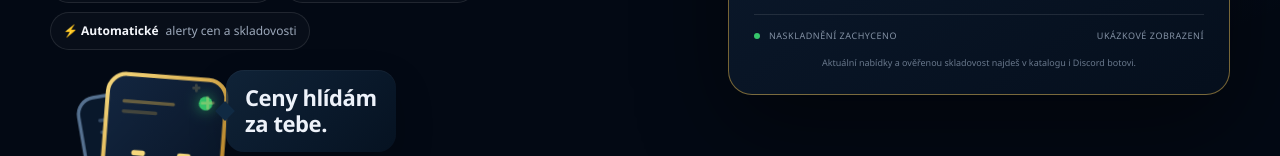
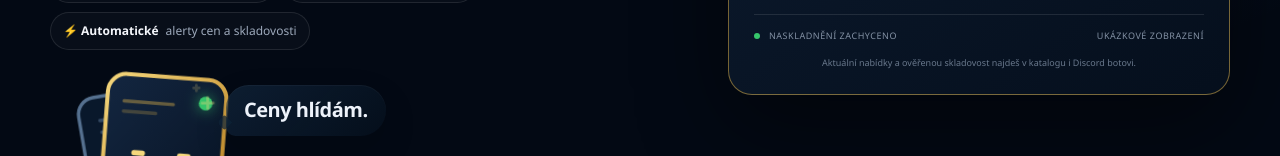
Before and after one commit to Dagy-1/tcg-ceny-web, a Next.js app: page / in a window 1280 px wide. Shown: the part 644-800 px from the top of the page. Built offline with nearby package versions, Linux system fonts and the light colour scheme; no server answers.

Commit message:
style: refine mascot speech bubble

```diff
--- a/app/CardCompanion.tsx
+++ b/app/CardCompanion.tsx
@@ -2,7 +2,7 @@ export default function CardCompanion() {
   return (
     <aside
       className="card-companion"
-      aria-label="Průvodce TCG Ceny: Ceny hlídám za tebe."
+      aria-label="Průvodce TCG Ceny: Ceny hlídám."
     >
       <span className="card-companion-figure" aria-hidden="true">
         <svg viewBox="0 0 112 112" role="presentation">
@@ -64,7 +64,7 @@ export default function CardCompanion() {
       </span>
 
       <span className="card-companion-copy">
-        <strong>Ceny hlídám<br />za tebe.</strong>
+        <strong>Ceny hlídám.</strong>
       </span>
     </aside>
   );
--- a/app/globals.css
+++ b/app/globals.css
@@ -529,26 +529,27 @@ h1 span { display: block; color: var(--gold); }
 .card-companion-copy {
   position: relative;
   min-width: 0;
-  padding: 15px 19px;
+  padding: 13px 18px 14px;
   line-height: 1.18;
   text-align: left;
-  border-radius: 18px;
-  background: linear-gradient(135deg, rgba(20, 42, 66, .78), rgba(8, 23, 40, .7));
-  box-shadow: 0 16px 38px rgba(0, 0, 0, .17), inset 0 1px rgba(255, 255, 255, .04);
+  border-radius: 24px 27px 27px 10px;
+  background: linear-gradient(135deg, rgba(19, 43, 68, .62), rgba(7, 20, 35, .5));
+  box-shadow: 0 14px 34px rgba(0, 0, 0, .13), inset 0 1px rgba(255, 255, 255, .035);
   transform: translateX(-4px);
   transition: transform 420ms var(--motion-ease), background 420ms var(--motion-ease), box-shadow 420ms var(--motion-ease);
 }
 .card-companion-copy::before {
   content: "";
   position: absolute;
-  left: -8px;
-  top: 50%;
-  width: 14px;
-  height: 14px;
-  background: #102a43;
-  transform: translateY(-50%) rotate(45deg);
+  left: -7px;
+  bottom: 8px;
+  width: 11px;
+  height: 11px;
+  border-radius: 2px 0 2px 5px;
+  background: rgba(14, 34, 55, .72);
+  transform: rotate(45deg);
 }
-.card-companion-copy strong { color: #edf2fa; font-family: var(--font-display); font-size: 22px; letter-spacing: -.02em; }
+.card-companion-copy strong { color: #edf2fa; font-family: var(--font-display); font-size: 20px; letter-spacing: -.025em; white-space: nowrap; }
 .companion-card-back,
 .companion-card-front { transform-box: fill-box; transform-origin: center; transition: transform 560ms cubic-bezier(.2,.8,.2,1); }
 .companion-card-sheen { opacity: 0; transform: translateX(-18px); transition: opacity 180ms ease, transform 720ms cubic-bezier(.2,.8,.2,1); }
@@ -564,8 +565,8 @@ h1 span { display: block; color: var(--gold); }
   .card-companion:hover .companion-halo { opacity: .2; transform: scaleX(1.22); }
   .card-companion:hover .companion-status { transform: scale(1.38); filter: drop-shadow(0 0 7px rgba(54, 198, 107, .9)); }
   .card-companion:hover .card-companion-copy {
-    background: linear-gradient(135deg, rgba(25, 52, 80, .86), rgba(9, 25, 43, .76));
-    box-shadow: 0 20px 44px rgba(0, 0, 0, .2), inset 0 1px rgba(255, 255, 255, .055);
+    background: linear-gradient(135deg, rgba(26, 55, 84, .72), rgba(8, 24, 41, .6));
+    box-shadow: 0 18px 40px rgba(0, 0, 0, .17), inset 0 1px rgba(255, 255, 255, .05);
     transform: translate(1px, -3px);
   }
 }
@@ -949,8 +950,8 @@ h1 span { display: block; color: var(--gold); }
   .card-companion { width: min(100%, 380px); height: 118px; margin-top: 10px; margin-bottom: 0; grid-template-columns: 158px minmax(0, 1fr); gap: 0; }
   .card-companion-figure { width: 158px; height: 118px; }
   .card-companion-figure svg { width: 166px; height: 166px; }
-  .card-companion-copy { padding: 13px 16px; border-radius: 16px; }
-  .card-companion-copy strong { font-size: 19px; }
+  .card-companion-copy { padding: 12px 15px 13px; border-radius: 21px 24px 24px 9px; }
+  .card-companion-copy strong { font-size: 18px; }
   .market-card { padding: 18px; border-radius: 18px; }
   .market-card-top { min-height: 123px; }
   .product-visual { width: 125px; height: 118px; }
```
Also changed, not shown: 1 other file (tests, documents, lock files or other folders).
